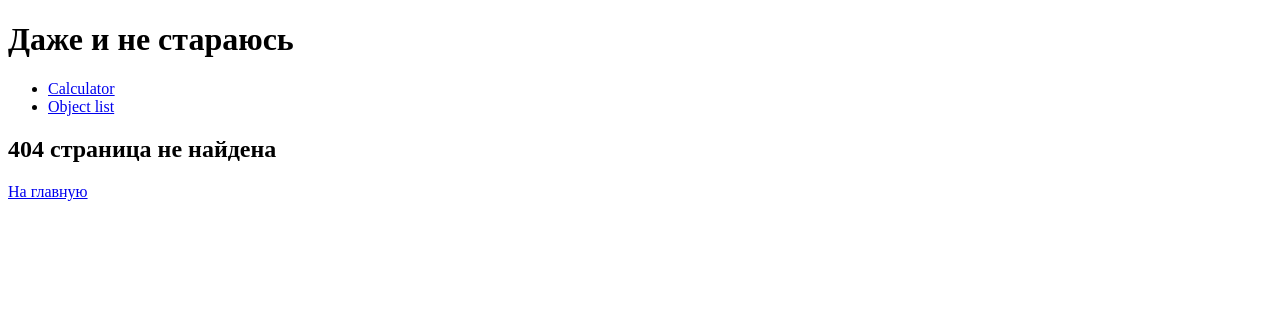
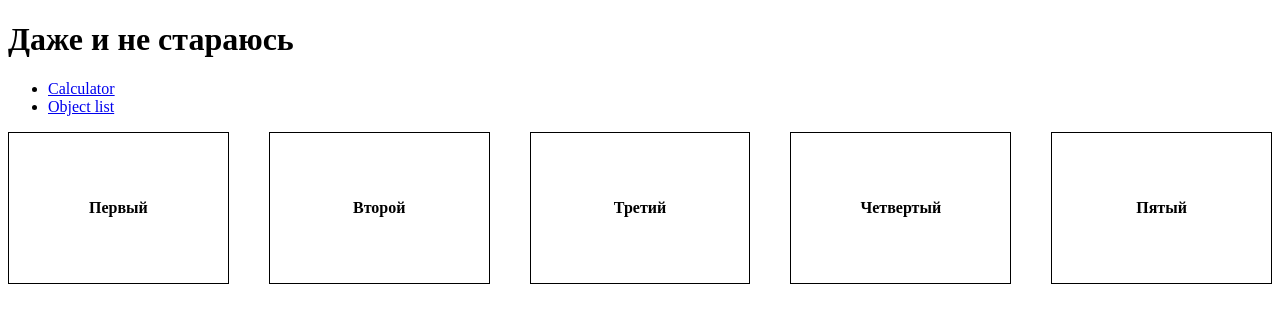
Before and after one commit to sniffjoke/angular-calculator, an Angular app: page /object-list in a window 1280 px wide. Before the commit this address had no page. Shown: the top 322 px of the page. Built offline with nearby package versions, Linux system fonts and the light colour scheme.

Commit message:
add items and list of objects add router for items

```diff
--- a/src/app/app.routes.ts
+++ b/src/app/app.routes.ts
@@ -8,6 +8,15 @@ export const routes: Routes = [
     component: MyCalculatorComponent
   },
   {
+    path: 'object-list',
+    loadChildren: () => import('./object-list/object-list.module').then((m) => m.ObjectListModule)
+  },
+  {
+    path: '',
+    redirectTo: 'calculator',
+    pathMatch: "full"
+  },
+  {
     path: '**',
     component: EmptyRouteComponent
   }
--- /dev/null
+++ b/src/app/object-list/components/item/object-item.component.html
@@ -0,0 +1 @@
+<h3>Object item</h3>
--- /dev/null
+++ b/src/app/object-list/components/list/object-list.component.html
@@ -0,0 +1,9 @@
+<div class="object-list">
+  <div
+    *ngFor="let item of myObjects"
+    class="object-list__item"
+    (click)="redirectTo(item.id)"
+  >
+    <span>{{ item.title }}</span>
+  </div>
+</div>
--- /dev/null
+++ b/src/app/object-list/components/list/object-list.component.scss
@@ -0,0 +1,27 @@
+.object-list {
+  display: flex;
+  flex-direction: row;
+  width: 100%;
+  gap: 40px;
+  flex-wrap: nowrap;
+
+  &__item {
+    width: 28%;
+    height: 150px;
+    border: 1px solid black;
+    cursor: pointer;
+    display: flex;
+    justify-content: center;
+    align-items: center;
+    transition: all ease-in-out .5s;
+
+    &:hover {
+      transform: scale(1.02);
+    }
+
+    span {
+      font-size: 16px;
+      font-weight: bold;
+    }
+  }
+}
--- /dev/null
+++ b/src/app/object-list/components/list/object-list.component.ts
@@ -0,0 +1,50 @@
+import {Component} from "@angular/core";
+
+
+@Component({
+  selector: 'my-object-list',
+  templateUrl: 'object-list.component.html',
+  styleUrls: ['object-list.component.scss']
+})
+
+export class ObjectListComponent {
+  public myObjects = myObjects
+
+  public redirectTo(id: number): void {
+
+  }
+}
+
+export const myObjects: MyObject[] = [
+  {
+    title: 'Первый',
+    content: 'Lorem ipsum',
+    id: 1
+  },
+  {
+    title: 'Второй',
+    content: 'Lorem ipsum',
+    id: 2
+  },
+  {
+    title: 'Третий',
+    content: 'Lorem ipsum',
+    id: 3
+  },
+  {
+    title: 'Четвертый',
+    content: 'Lorem ipsum',
+    id: 4
+  },
+  {
+    title: 'Пятый',
+    content: 'Lorem ipsum',
+    id: 5
+  }
+]
+
+export interface MyObject {
+  title: string
+  content: string
+  id: number
+}
```
Also changed, not shown: src/app/object-list/components/item/object-item.component.ts (added, +12 -0 lines), src/app/object-list/object-list-routing.module.ts (added, +22 -0 lines), src/app/object-list/object-list.module.ts (added, +17 -0 lines), src/app/object-list/components/item/object-item.component.scss (added).
